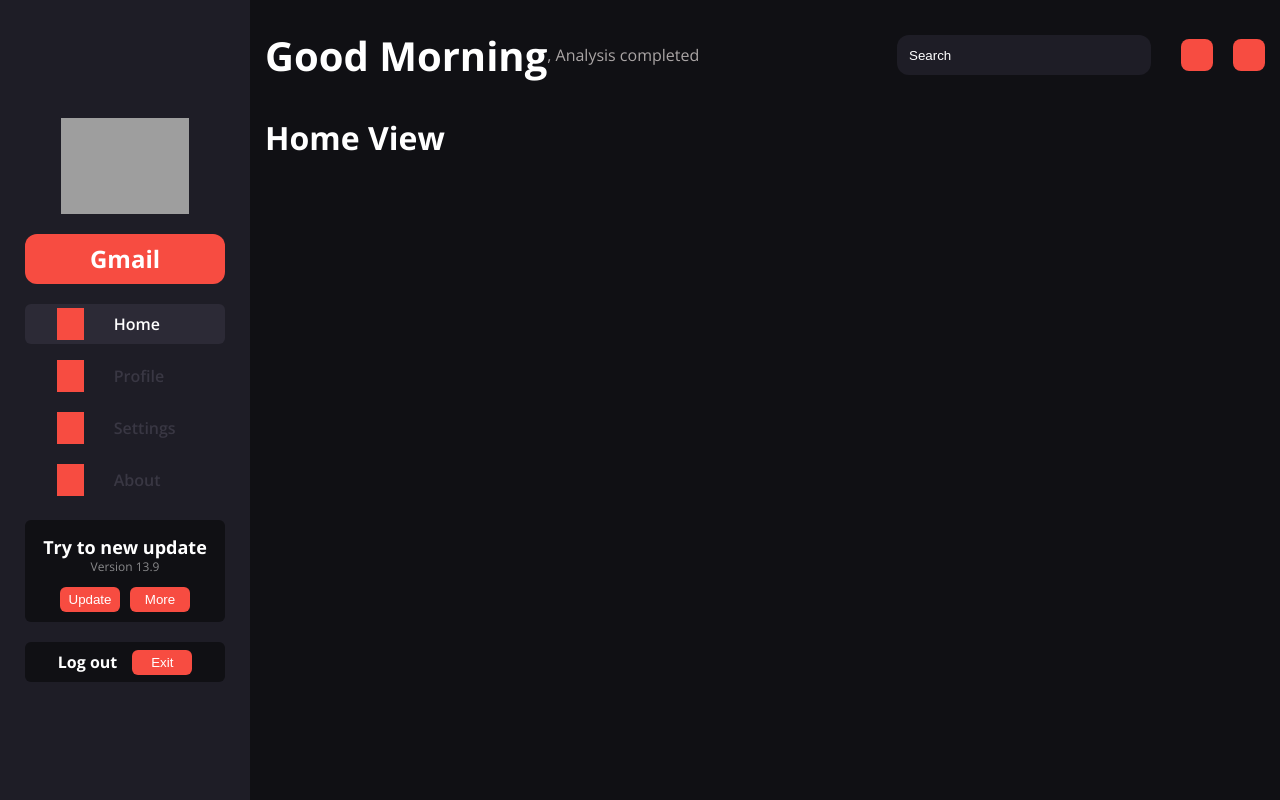
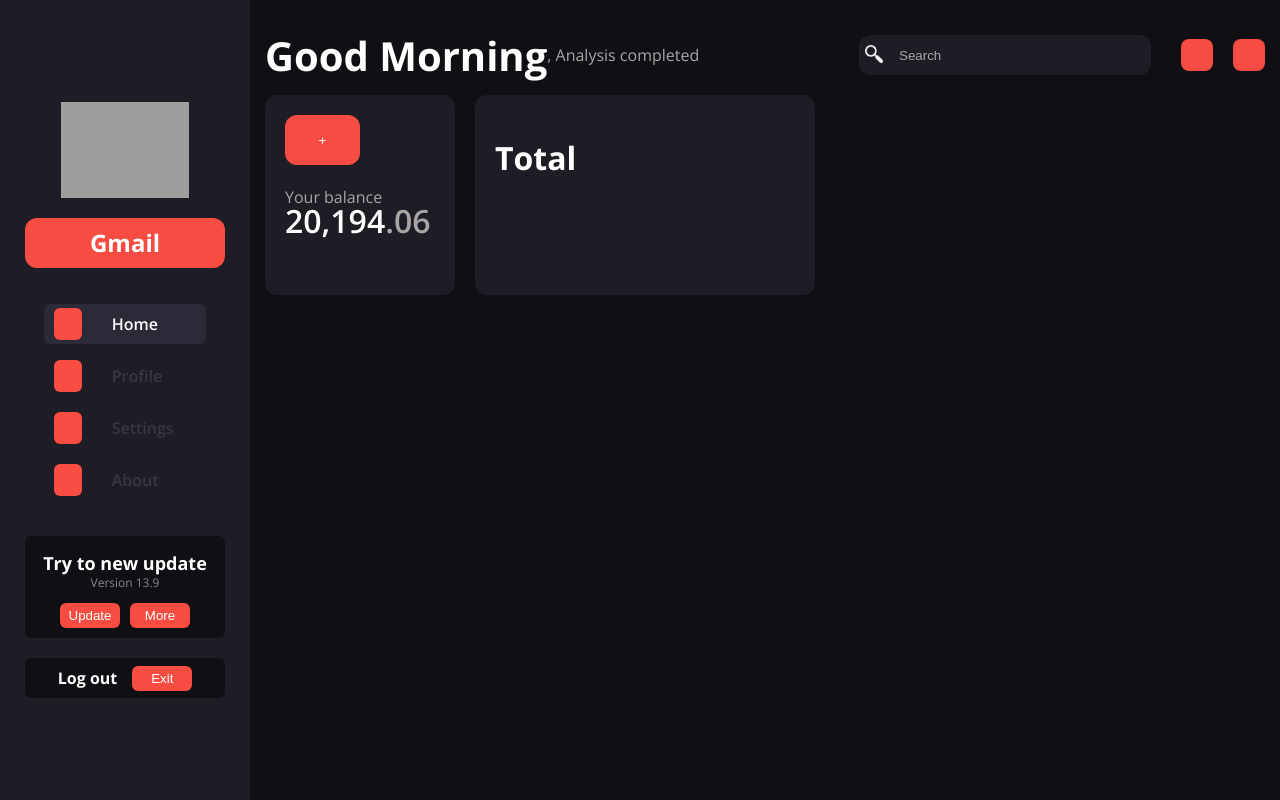
Before and after one commit to WilhamsGomes/dashboard-vue, a Vue app: page / in a window 1280 px wide. Built offline with nearby package versions, Linux system fonts and the light colour scheme; grey boxes are pictures that could not be loaded.

Commit message:
Adicionando novos recursos

```diff
--- a/src/assets/global.css
+++ b/src/assets/global.css
@@ -12,3 +12,7 @@ a{
     text-decoration: none;
     color: #fff;
 }
+
+button:hover{
+    cursor: pointer;
+}
--- /dev/null
+++ b/src/components/CardBalance/CardBalance.vue
@@ -0,0 +1,64 @@
+<template>
+    <div class="balance">
+        <button>+</button>
+        <div class="textos">
+            <p>Your balance</p>
+            <h1>20,194<span>.06</span></h1>
+        </div>
+    </div>
+</template>
+
+<script>
+import { defineComponent } from 'vue'
+
+export default defineComponent({
+    name:"CardBalance",
+    data (){
+        return{
+
+        }
+    },
+    components:{
+    }
+})
+</script>
+
+<style scoped>
+
+.balance{
+    width: 15%;
+    background-color: #1E1D26;
+    height: 20vh;
+    border-radius: 12px;
+    padding: 20px;
+}
+
+.balance button{
+    background-color: #F74C41;
+    border: none;
+    width: 50%;
+    height: 50px;
+    border-radius: 12px;
+    color: #fff;
+}
+
+.textos{
+    display: flex;
+    flex-direction: column;
+    margin-top: 5px;
+}
+
+.textos p{
+    color: rgb(170, 165, 165);
+    margin-bottom: -30px;
+}
+
+.textos span{
+    color: rgb(170, 165, 165);
+}
+
+.textos h1{
+    font-weight: 600;
+}
+
+</style>
--- /dev/null
+++ b/src/components/CardTotal/CardTotal.vue
@@ -0,0 +1,31 @@
+<template>
+    <div class="total">
+        <h1>Total</h1>
+    </div>
+</template>
+
+<script>
+import { defineComponent } from 'vue'
+
+export default defineComponent({
+    name:"CardTotal",
+    data (){
+        return{
+        }
+    },
+    components:{
+    }
+})
+</script>
+
+<style scoped>
+
+.total{
+    background-color: #1E1D26;
+    width: 30%;
+    height: 20vh;
+    border-radius: 12px;
+    padding: 20px;
+}
+
+</style>
--- a/src/components/NavBar/NavBar.vue
+++ b/src/components/NavBar/NavBar.vue
@@ -4,24 +4,20 @@
         <div class="title">
             <h1>Gmail</h1>
         </div>
-        <div class="links">
-            <div class="link active">
+
+        <ul class="links">
+            <li
+                class="link"
+                v-for="router in routers"
+                :key="router.id"
+                :class="router.active && 'active'"
+                @click="activeClass(router.id)"
+            >
                 <i> </i>
-                <router-link to="/">Home</router-link>
-            </div>
-            <div class="link">
-                <i> </i>
-                <router-link to="/profile">Profile</router-link>
-            </div>
-            <div class="link">
-                <i> </i>
-                <router-link to="/settings">Settings</router-link>
-            </div>
-            <div class="link">
-                <i> </i>
-                <router-link to="/about">About</router-link>
-            </div>
-        </div>
+                <router-link :to="router.link">{{ router.title }}</router-link>
+            </li>
+        </ul>
+
         <div class="subInfos">
             <h1>Try to new update</h1>
             <p>Version 13.9</p>
@@ -41,7 +37,27 @@
   import { defineComponent } from 'vue';
 
   export default defineComponent({
-    name: 'NavBar'
+    name: 'NavBar',
+    data() {
+        return{
+            isActive: true,
+            routers: [
+                {id:0, link: "/", icon: "", title: "Home", active: true},
+                {id:1, link: "/profile", icon: "", title: "Profile", active: false},
+                {id:2, link: "/settings", icon: "", title: "Settings", active: false},
+                {id:3, link: "/about", icon: "", title: "About", active: false},
+            ],
+        }
+    },
+    methods: {
+        activeClass (id: number) {
+            this.routers[0].active = false
+            this.routers[1].active = false
+            this.routers[2].active = false
+            this.routers[3].active = false
+            this.routers[id].active = !this.routers[id].active
+        }
+    }
   });
 </script>
 
@@ -76,27 +92,37 @@
 }
 
 .links{
-    width: 100%;
+    width: 65%;
+    gap: 12px;
+}
+
+ul{
     display: flex;
     align-items: center;
+    justify-content: center;
     flex-direction: column;
     gap: 12px;
 }
 
+li{
+    margin-left: -40px;
+}
+
 .link{
-    width: 80%;
+    width: 100%;
     border-radius: 6px;
     display: flex;
     align-items: center;
+    justify-content: center;
     gap: 30px;
 }
 
 .link i{
     width: 48px;
     height: 32px;
-    margin-left: 32px;
     background-color: #F74C41;
-
+    margin-left: 10px;
+    border-radius: 6px;
 }
 .links a{
     width: 100%;
@@ -110,7 +136,6 @@
 
 .active{
     background-color: #2C2A36;
-
 }
 
 .active a{
@@ -135,7 +160,6 @@
     margin-top: 20px;
     background-color: #101014;
 }
-
 
 .logouf button{
     background-color: #F74C41;
--- a/src/components/SideBar/SideBar.vue
+++ b/src/components/SideBar/SideBar.vue
@@ -3,10 +3,11 @@
         <div class="titles">
             <span>Good Morning</span>, Analysis completed
         </div>
-        <div class="infos">
-            <form>
-                <input type="text" placeholder="Search"/>
-            </form>
+        <div class="infosActions">
+            <div class="search">
+                <button @click="handleSearch" type="button"> <img src="../../assets/svg/search-3-48.png" width="18"/> </button>
+                <input type="text" placeholder="Search" v-model="inputSearch"/>
+            </div>
             <div class="buttons">
                 <button> </button>
                 <button> </button>
@@ -19,7 +20,17 @@
     import { defineComponent } from 'vue';
 
     export default defineComponent({
-        name: 'SideBar'
+        name: 'SideBar',
+        data(){
+            return{
+                inputSearch: '',
+            }
+        },
+        methods:{
+            handleSearch(){
+                this.$store.commit('changeSearch', this.inputSearch)
+            }
+        }
     });
 </script>
 
@@ -46,23 +57,24 @@
     font-weight: bold;
 }
 
-.infos{
+.infosActions{
     display: flex;
     gap: 30px;
 }
 
-form input{
+.search input{
     width: 250px;
     height: 38px;
     border: none;
     border-radius: 12px;
     outline: none;
     background-color: #1E1D26;
+    padding-left: 40px;
+    color: rgb(170, 165, 165);
 }
 
-form input::placeholder{
-    padding: 10px;
-    color: #fff;
+.search input::placeholder{
+    color: rgb(170, 165, 165);
 }
 
 .buttons{
@@ -71,7 +83,7 @@ form input::placeholder{
     gap: 20px;
 }
 
-button{
+.buttons button{
     width: 32px;
     height: 32px;
     border-radius: 8px;
@@ -79,4 +91,16 @@ button{
     border: none;
 }
 
+.search{
+    display: flex;
+    align-items: center;
+}
+
+.search button{
+    z-index: 9;
+    margin-right: -30px;
+    border: none;
+    background: transparent;
+}
+
 </style>
--- a/src/store/index.ts
+++ b/src/store/index.ts
@@ -2,10 +2,17 @@ import { createStore } from 'vuex'
 
 export default createStore({
   state: {
+    //Valores/estados que podem ser acessados de toda aplicação
+    search: "",
   },
   getters: {
+    //Calculos são feitos aqui
   },
   mutations: {
+    //Alterar valores do estado
+    changeSearch(state, data){
+      state.search = data
+    }
   },
   actions: {
   },
--- a/src/views/AboutView.vue
+++ b/src/views/AboutView.vue
@@ -1,5 +1,6 @@
 <template>
   <div class="about">
     <h1>This is an about page</h1>
+    <h2>{{ $store.state.search }}</h2>
   </div>
 </template>
--- a/src/views/HomeView.vue
+++ b/src/views/HomeView.vue
@@ -1,15 +1,38 @@
 <template>
   <div class="home">
-    <h1>Home View</h1>
+    <div class="content">
+      <CardBalance/>
+      <CardTotal/>
+    </div>
+    <h2>{{ $store.state.search }}</h2>
   </div>
 </template>
 
 <script lang="ts">
 import { defineComponent } from 'vue';
+import CardBalance from "../components/CardBalance/CardBalance.vue";
+import CardTotal from "../components/CardTotal/CardTotal.vue";
 
 export default defineComponent({
   name: 'HomeView',
+  data (){
+    return{
+      // valueString: this.$store.state.search
+    }
+  },
   components: {
+    CardBalance,
+    CardTotal
   },
 });
 </script>
+
+<style scoped>
+
+.content{
+  display: flex;
+  align-items: center;
+  gap: 20px;
+}
+
+</style>
--- a/src/views/ProfileView.vue
+++ b/src/views/ProfileView.vue
@@ -1,6 +1,7 @@
 <template>
     <div class="profile">
       <h1>Profile View</h1>
+      <h2>{{ $store.state.search }}</h2>
     </div>
 </template>
 
--- a/src/views/SettingsView.vue
+++ b/src/views/SettingsView.vue
@@ -1,6 +1,7 @@
 <template>
     <div class="settings">
       <h1>Settings View</h1>
+      <h2>{{ $store.state.search }}</h2>
     </div>
 </template>
 
```
Also changed, not shown: src/shims-vuex.d.ts (added, +7 -0 lines), src/assets/svg/search-3-48.png (added).
